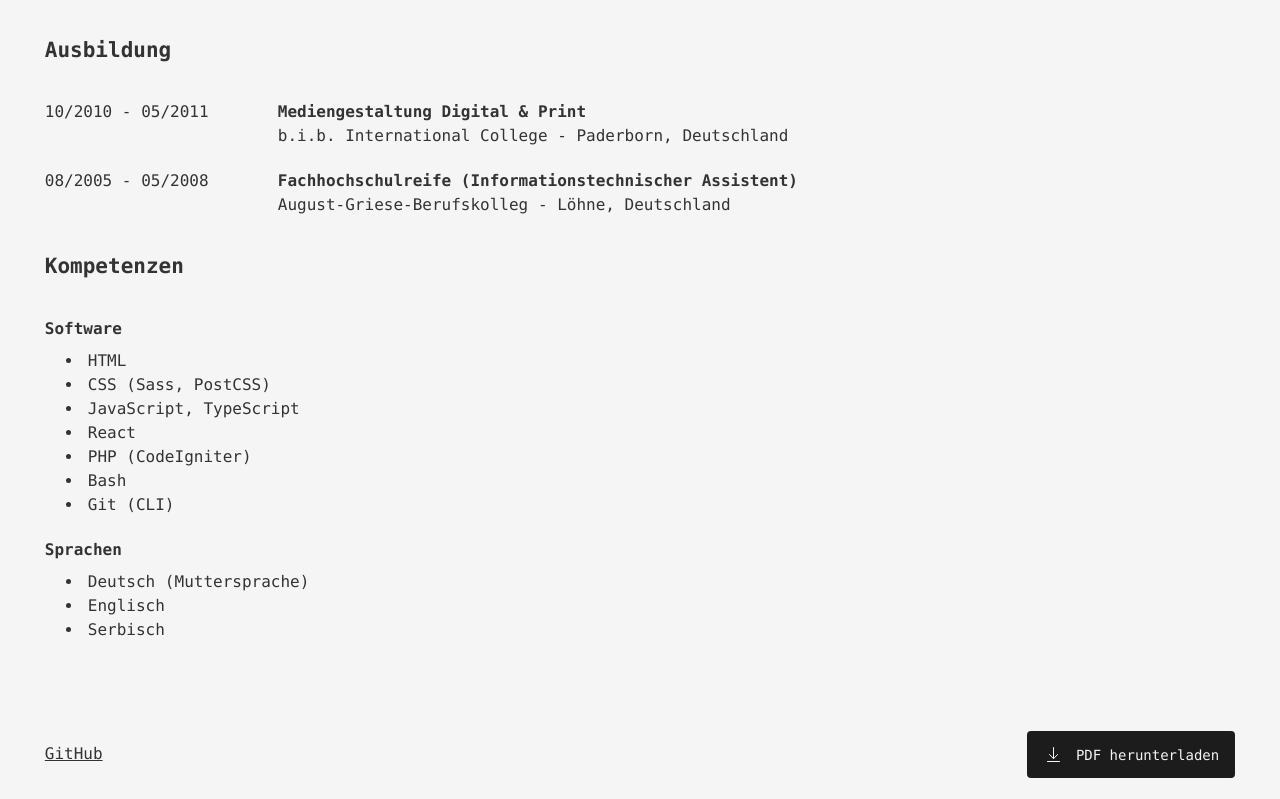
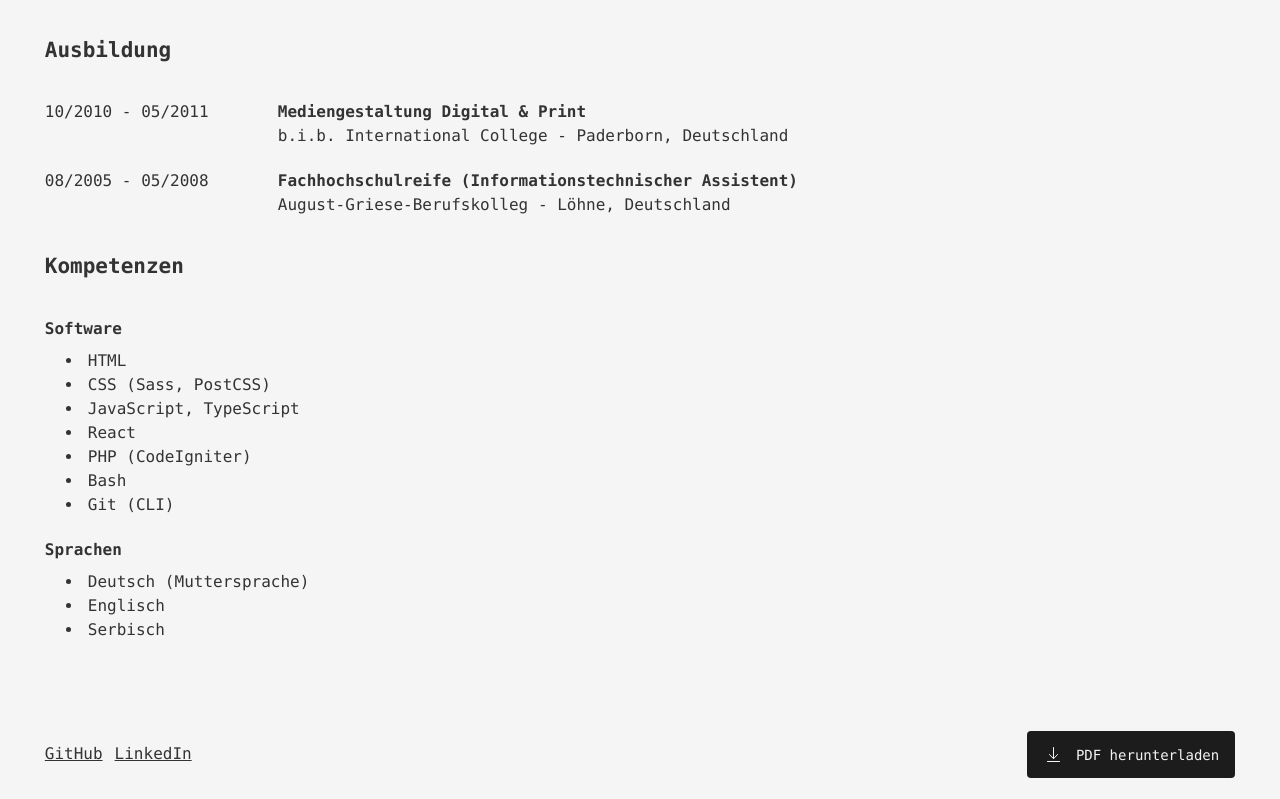
Before and after one commit to dusanbrankov/resume, a React (Vite) app: page / in a window 1280 px wide. Shown: the part 744-1543 px from the top of the page. Built offline with nearby package versions, Linux system fonts and the light colour scheme.

Commit message:
Add social links in site footer

```diff
--- a/src/Footer.jsx
+++ b/src/Footer.jsx
@@ -3,7 +3,18 @@
 function Footer() {
   return <>
     <footer className="site-footer">
-      <a href="https://github.com/dusanbrankov/resume">GitHub</a>
+      <div className="social-links">
+        <a
+          href="https://github.com/dusanbrankov/"
+          target="_blank"
+          rel="noopener"
+        >GitHub</a>
+        <a
+          href="https://www.linkedin.com/in/dusanbrankov/"
+          target="_blank"
+          rel="noopener"
+        >LinkedIn</a>
+      </div>
       <DownloadButton />
     </footer>
   </>;
--- a/src/assets/styles/components/site-footer.scss
+++ b/src/assets/styles/components/site-footer.scss
@@ -3,9 +3,9 @@
   justify-content: space-between;
   align-items: center;
   padding: 55px 0 21px;
-  a {
-    &:hover {
-      text-decoration: underline;
-    }
-  }
 }
+
+.social-links {
+  display: flex;
+  gap: 0.75em;
+}
```
